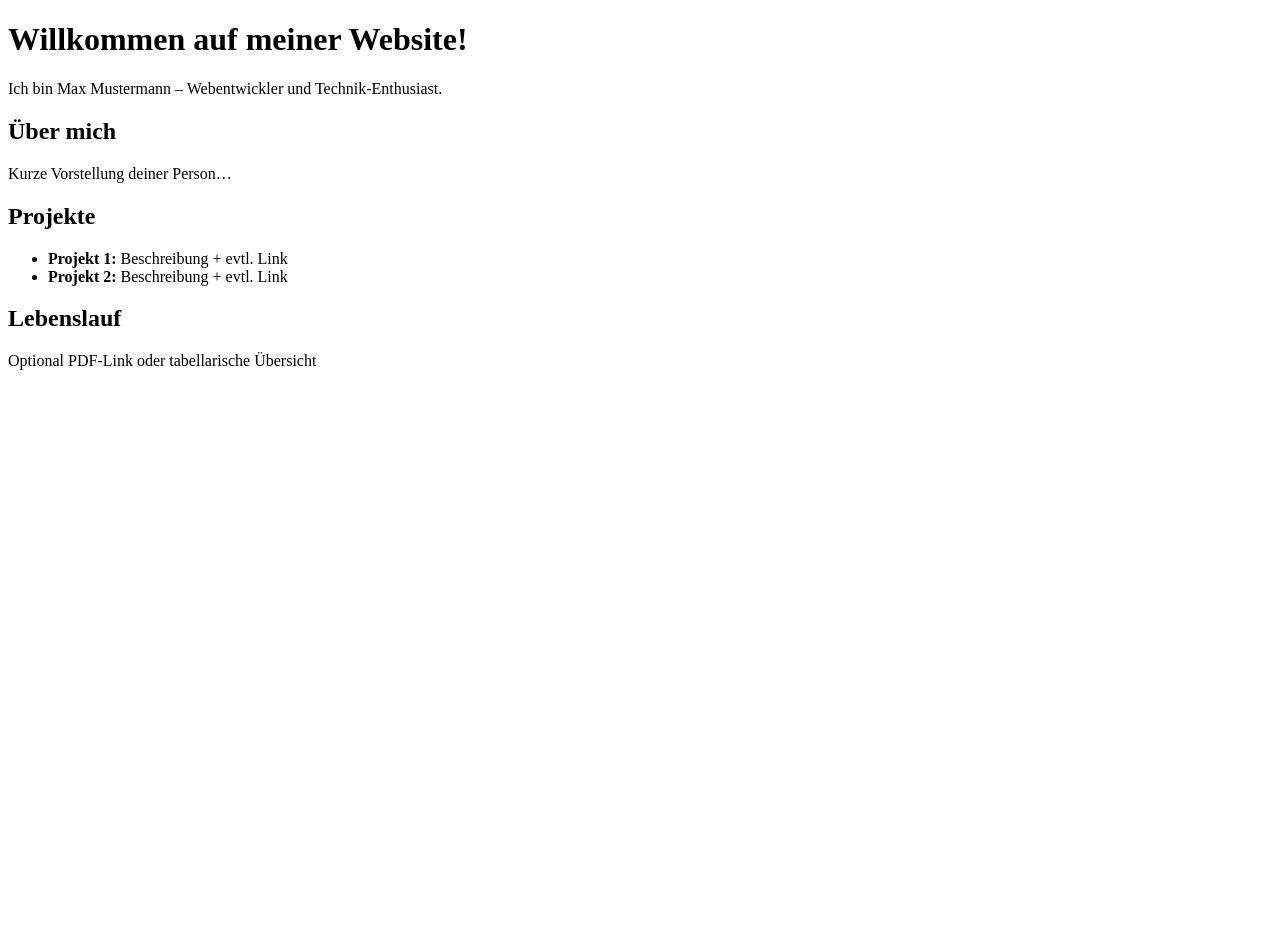
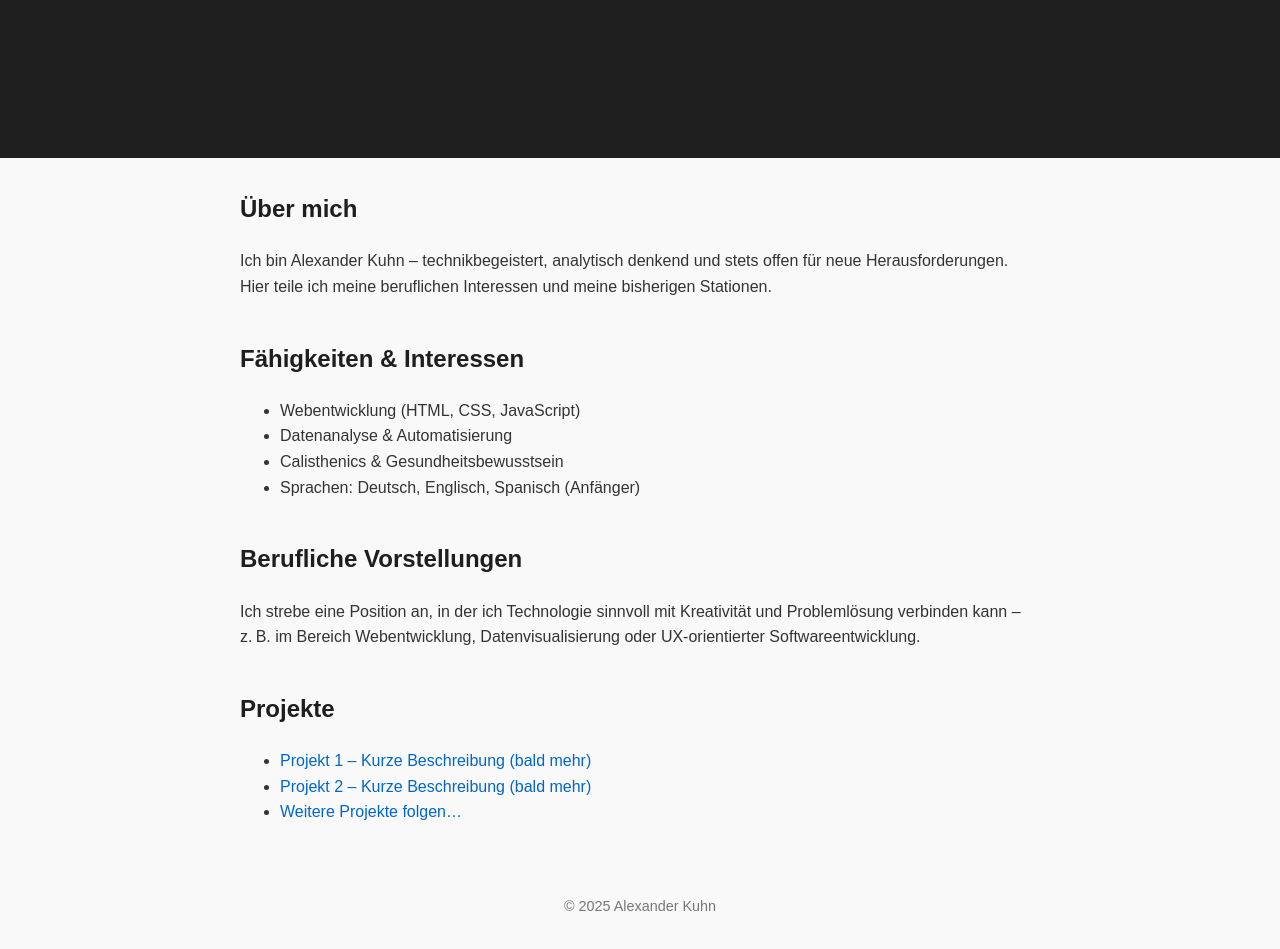
Before and after one commit to alexander-kuhn/alexander-kuhn.github.io, a plain HTML site: page index.html in a window 1280 px wide. Before the commit the page ends 800 px from the top, so only its background shows below. Drawn offline with Linux system fonts and the light colour scheme.

Commit message:
first version

```diff
--- a/index.html
+++ b/index.html
@@ -3,22 +3,84 @@
 <head>
   <meta charset="UTF-8">
   <meta name="viewport" content="width=device-width, initial-scale=1.0">
-  <title>Mein Portfolio</title>
+  <title>Alexander Kuhn</title>
+  <style>
+    body {
+      font-family: Arial, sans-serif;
+      margin: 0;
+      padding: 0;
+      line-height: 1.6;
+      color: #333;
+      background-color: #f9f9f9;
+    }
+    header {
+      background: #1e1e1e;
+      color: white;
+      padding: 2rem 1rem;
+      text-align: center;
+    }
+    main {
+      max-width: 800px;
+      margin: 2rem auto;
+      padding: 0 1rem;
+    }
+    section {
+      margin-bottom: 2.5rem;
+    }
+    h1, h2 {
+      color: #1e1e1e;
+    }
+    a {
+      color: #0066cc;
+      text-decoration: none;
+    }
+    a:hover {
+      text-decoration: underline;
+    }
+    footer {
+      text-align: center;
+      padding: 1rem;
+      font-size: 0.9rem;
+      color: #777;
+    }
+  </style>
 </head>
 <body>
-  <h1>Willkommen auf meiner Website!</h1>
-  <p>Ich bin Max Mustermann – Webentwickler und Technik-Enthusiast.</p>
+  <header>
+    <h1>Alexander Kuhn</h1>
+  </header>
+  <main>
+    <section id="about">
+      <h2>Über mich</h2>
+      <p>Ich bin Alexander Kuhn – technikbegeistert, analytisch denkend und stets offen für neue Herausforderungen. Hier teile ich meine beruflichen Interessen und meine bisherigen Stationen.</p>
+    </section>
 
-  <h2>Über mich</h2>
-  <p>Kurze Vorstellung deiner Person…</p>
+    <section id="skills">
+      <h2>Fähigkeiten & Interessen</h2>
+      <ul>
+        <li>Webentwicklung (HTML, CSS, JavaScript)</li>
+        <li>Datenanalyse & Automatisierung</li>
+        <li>Calisthenics & Gesundheitsbewusstsein</li>
+        <li>Sprachen: Deutsch, Englisch, Spanisch (Anfänger)</li>
+      </ul>
+    </section>
 
-  <h2>Projekte</h2>
-  <ul>
-    <li><strong>Projekt 1:</strong> Beschreibung + evtl. Link</li>
-    <li><strong>Projekt 2:</strong> Beschreibung + evtl. Link</li>
-  </ul>
+    <section id="career">
+      <h2>Berufliche Vorstellungen</h2>
+      <p>Ich strebe eine Position an, in der ich Technologie sinnvoll mit Kreativität und Problemlösung verbinden kann – z. B. im Bereich Webentwicklung, Datenvisualisierung oder UX-orientierter Softwareentwicklung.</p>
+    </section>
 
-  <h2>Lebenslauf</h2>
-  <p>Optional PDF-Link oder tabellarische Übersicht</p>
+    <section id="projects">
+      <h2>Projekte</h2>
+      <ul>
+        <li><a href="#">Projekt 1 – Kurze Beschreibung (bald mehr)</a></li>
+        <li><a href="#">Projekt 2 – Kurze Beschreibung (bald mehr)</a></li>
+        <li><a href="#">Weitere Projekte folgen…</a></li>
+      </ul>
+    </section>
+  </main>
+  <footer>
+    <p>&copy; 2025 Alexander Kuhn</p>
+  </footer>
 </body>
 </html>
```
